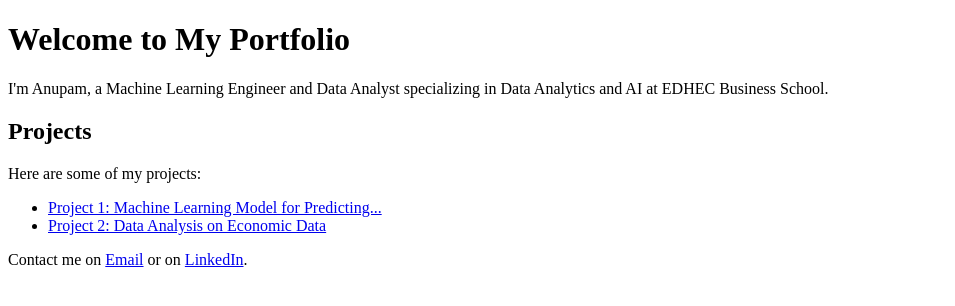
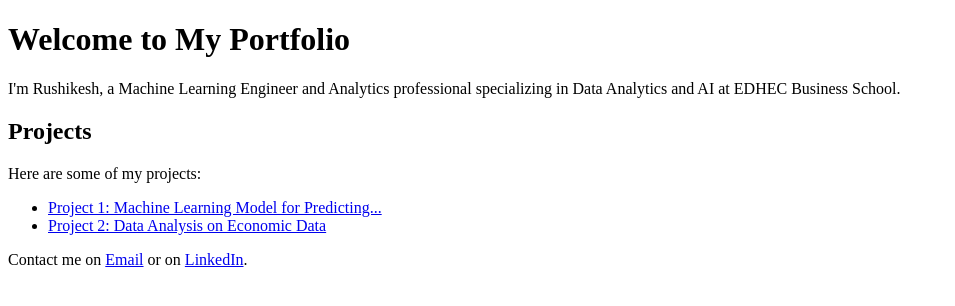
Before and after one commit to pokalerushikesh/Portfolio, a plain HTML site: page index.html in a window 1280 px wide. Shown: the whole page, without its empty margins (0-955 px from the left). Drawn offline with Linux system fonts and the light colour scheme.

Commit message:
Update index.html

```diff
--- a/index.html
+++ b/index.html
@@ -8,7 +8,7 @@
 <body>
     <header>
         <h1>Welcome to My Portfolio</h1>
-        <p>I'm Anupam, a Machine Learning Engineer and Data Analyst specializing in Data Analytics and AI at EDHEC Business School.</p>
+        <p>I'm Rushikesh, a Machine Learning Engineer and Analytics professional specializing in Data Analytics and AI at EDHEC Business School.</p>
     </header>
     <section>
         <h2>Projects</h2>
```
